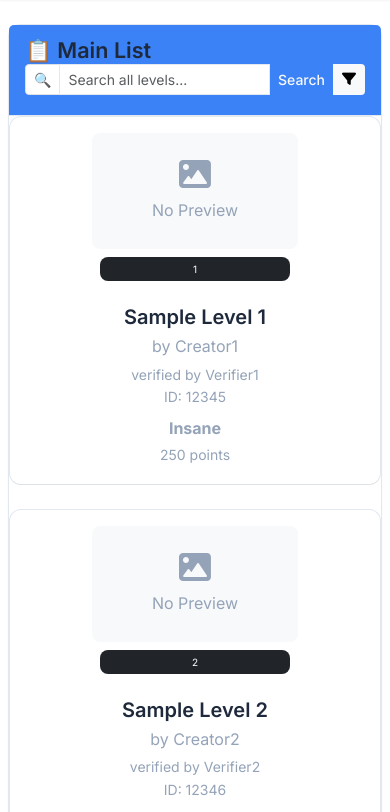
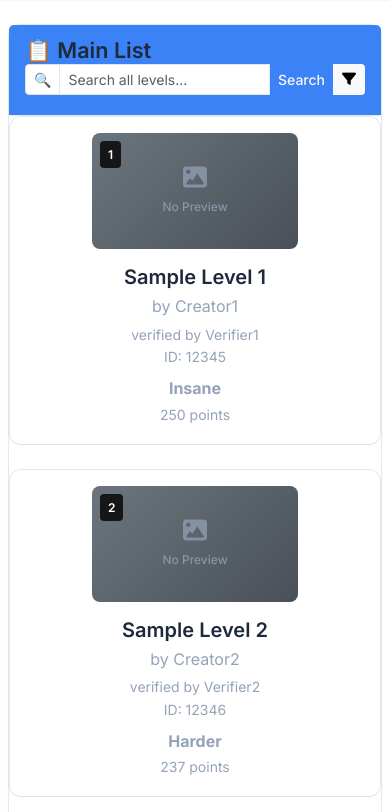
Before and after one commit to sniper721/RecentTabList, a Flask app: a page that uses templates/index.html in a window 390 px wide. Shown: the part 49-861 px from the top of the page. Run offline with Flask 3, Linux system fonts and the light colour scheme; data that the repository does not hold is empty; some libraries are stand-ins or nearby versions.

Commit message:
mobile images fix

```diff
--- a/static/css/style.css
+++ b/static/css/style.css
@@ -375,6 +375,38 @@ p {
         margin-top: 0.5rem;
     }
 
+    /* Mobile thumbnail adjustments */
+    .level-thumbnail-container {
+        width: 100%;
+        max-width: 280px;
+        height: auto;
+        aspect-ratio: 16/9;
+        margin: 0 auto;
+    }
+
+    .level-thumbnail {
+        width: 100%;
+        height: 100%;
+        max-height: 157px; /* 280px * 9/16 */
+    }
+
+    .level-thumbnail-placeholder {
+        width: 100%;
+        height: 100%;
+        min-height: 120px;
+    }
+
+    /* Ensure position badge doesn't interfere with content */
+    .position-absolute.top-0.start-0 {
+        position: absolute !important;
+        top: 4px !important;
+        left: 4px !important;
+        font-size: 11px !important;
+        padding: 3px 6px !important;
+        z-index: 10 !important;
+        pointer-events: none;
+    }
+
     .navbar-brand {
         font-size: 1.25rem;
     }
@@ -462,10 +494,49 @@ p {
         padding-right: 0.5rem;
     }
 
-    .level-card img {
-        width: 100% !important;
-        max-width: 206px;
-        height: auto !important;
+    /* Mobile thumbnail system for small screens */
+    .level-thumbnail-container {
+        width: 100%;
+        max-width: 240px;
+        height: auto;
+        aspect-ratio: 16/9;
+        margin: 0 auto;
+    }
+
+    .level-thumbnail {
+        width: 100%;
+        height: 100%;
+        max-height: 135px; /* 240px * 9/16 */
+        border-radius: 6px;
+    }
+
+    .level-thumbnail-placeholder {
+        width: 100%;
+        height: 100%;
+        min-height: 100px;
+        border-radius: 6px;
+    }
+
+    .level-thumbnail-placeholder i {
+        font-size: 20px;
+        margin-bottom: 6px;
+    }
+
+    .level-thumbnail-placeholder div {
+        font-size: 11px;
+        max-width: 200px;
+    }
+
+    /* Position badge for small screens */
+    .position-absolute.top-0.start-0 {
+        position: absolute !important;
+        top: 3px !important;
+        left: 3px !important;
+        font-size: 10px !important;
+        padding: 2px 5px !important;
+        z-index: 10 !important;
+        pointer-events: none;
+        border-radius: 3px !important;
     }
 
     .navbar-brand {
@@ -491,13 +562,6 @@ p {
 
     h3 {
         font-size: 1.2rem;
-    }
-
-    /* Mobile world map legend */
-    .position-absolute.top-0.start-0 {
-        position: static !important;
-        margin: 0.5rem;
-        font-size: 10px;
     }
 }
 
@@ -759,18 +823,27 @@ body, .card, .navbar, .btn, .form-control, .form-select, .dropdown-menu, .alert,
     opacity: 0.7;
 }
 
-/* Clean Thumbnail System */
-.level-thumbnail {
-    object-fit: cover;
+/* Mobile-Responsive Thumbnail System */
+.level-thumbnail-container {
+    position: relative;
     width: 206px;
     height: 116px;
+    flex-shrink: 0;
+}
+
+.level-thumbnail {
+    width: 100%;
+    height: 100%;
+    object-fit: cover;
     border-radius: var(--radius-md);
     transition: opacity 0.2s ease;
-}
-
-.thumbnail-placeholder {
-    width: 206px;
-    height: 116px;
+    backface-visibility: hidden;
+    -webkit-backface-visibility: hidden;
+}
+
+.level-thumbnail-placeholder {
+    width: 100%;
+    height: 100%;
     background: linear-gradient(135deg, #6c757d, #495057);
     border-radius: var(--radius-md);
     display: flex;
@@ -784,13 +857,19 @@ body, .card, .navbar, .btn, .form-control, .form-select, .dropdown-menu, .alert,
     padding: 10px;
 }
 
-.thumbnail-placeholder i {
+/* Dark theme placeholder adjustments */
+[data-bs-theme="dark"] .level-thumbnail-placeholder {
+    background: linear-gradient(135deg, var(--secondary-color), var(--border-color));
+    color: var(--text-primary);
+}
+
+.level-thumbnail-placeholder i {
     font-size: 24px;
     margin-bottom: 8px;
     opacity: 0.8;
 }
 
-.thumbnail-placeholder span {
+.level-thumbnail-placeholder div {
     font-size: 12px;
     opacity: 0.9;
     overflow: hidden;
@@ -799,10 +878,18 @@ body, .card, .navbar, .btn, .form-control, .form-select, .dropdown-menu, .alert,
     max-width: 180px;
 }
 
-/* Prevent thumbnail flickering */
-.position-relative img {
-    backface-visibility: hidden;
-    -webkit-backface-visibility: hidden;
+/* Position badge overlay */
+.position-absolute.top-0.start-0 {
+    position: absolute !important;
+    top: 8px !important;
+    left: 8px !important;
+    z-index: 2;
+    background-color: rgba(0, 0, 0, 0.8) !important;
+    color: white !important;
+    padding: 4px 8px !important;
+    border-radius: 4px !important;
+    font-size: 12px !important;
+    font-weight: 600 !important;
 }
 
 /* Enhanced Flying Squares Animation for Dark Mode - Complete Rewrite */
--- a/templates/index.html
+++ b/templates/index.html
@@ -57,7 +57,7 @@
                             {% set video_url = level.video_url if level is not mapping else level.get('video_url', '') %}
                             {% set thumbnail_url = level.thumbnail_url if level is not mapping else level.get('thumbnail_url', '') %}
 
-                            <div class="level-thumbnail" style="width: 206px; height: 116px; position: relative;">
+                            <div class="level-thumbnail-container">
                                 {% set level_name = level.name if level is not mapping else level['name'] %}
                                 {% set video_url = level.video_url if level is not mapping else level.get('video_url', '') %}
                                 {% set thumbnail_url = level.thumbnail_url if level is not mapping else level.get('thumbnail_url', '') %}
@@ -68,20 +68,18 @@
                                         <!-- Base64 image (no error handling needed) -->
                                         <img src="{{ thumbnail_url }}"
                                              alt="{{ level_name }}"
-                                             class="img-fluid rounded"
-                                             style="width: 206px; height: 116px; object-fit: cover;"
+                                             class="level-thumbnail img-fluid rounded"
                                              loading="lazy">
                                     {% else %}
                                         <!-- External URL image with error handling -->
                                         <img src="{{ thumbnail_url }}"
                                              alt="{{ level_name }}"
-                                             class="img-fluid rounded"
-                                             style="width: 206px; height: 116px; object-fit: cover;"
+                                             class="level-thumbnail img-fluid rounded"
                                              loading="lazy"
                                              onerror="this.style.display='none'; this.nextElementSibling.style.display='flex';">
                                         <!-- Fallback for broken external images -->
-                                        <div class="bg-light rounded d-flex align-items-center justify-content-center text-muted"
-                                             style="width: 206px; height: 116px; display: none;">
+                                        <div class="level-thumbnail-placeholder bg-light rounded d-flex align-items-center justify-content-center text-muted"
+                                             style="display: none;">
                                             <div class="text-center">
                                                 <i class="fas fa-image fa-2x mb-2"></i>
                                                 <div>Image Error</div>
@@ -103,13 +101,11 @@
                                         <!-- Simple YouTube thumbnail - no complex fallbacks -->
                                         <img src="https://img.youtube.com/vi/{{ youtube_id }}/hqdefault.jpg"
                                              alt="{{ level_name }}"
-                                             class="img-fluid rounded"
-                                             style="width: 206px; height: 116px; object-fit: cover;"
+                                             class="level-thumbnail img-fluid rounded"
                                              loading="lazy">
                                     {% else %}
                                         <!-- Clean placeholder for no video -->
-                                        <div class="bg-light rounded d-flex align-items-center justify-content-center text-muted"
-                                             style="width: 206px; height: 116px;">
+                                        <div class="level-thumbnail-placeholder bg-light rounded d-flex align-items-center justify-content-center text-muted">
                                             <div class="text-center">
                                                 <i class="fas fa-image fa-2x mb-2"></i>
                                                 <div>No Preview</div>
```
Also changed, not shown: templates/future.html (+9 -7 lines), test_mobile_images.html (added, +100 -0 lines).
